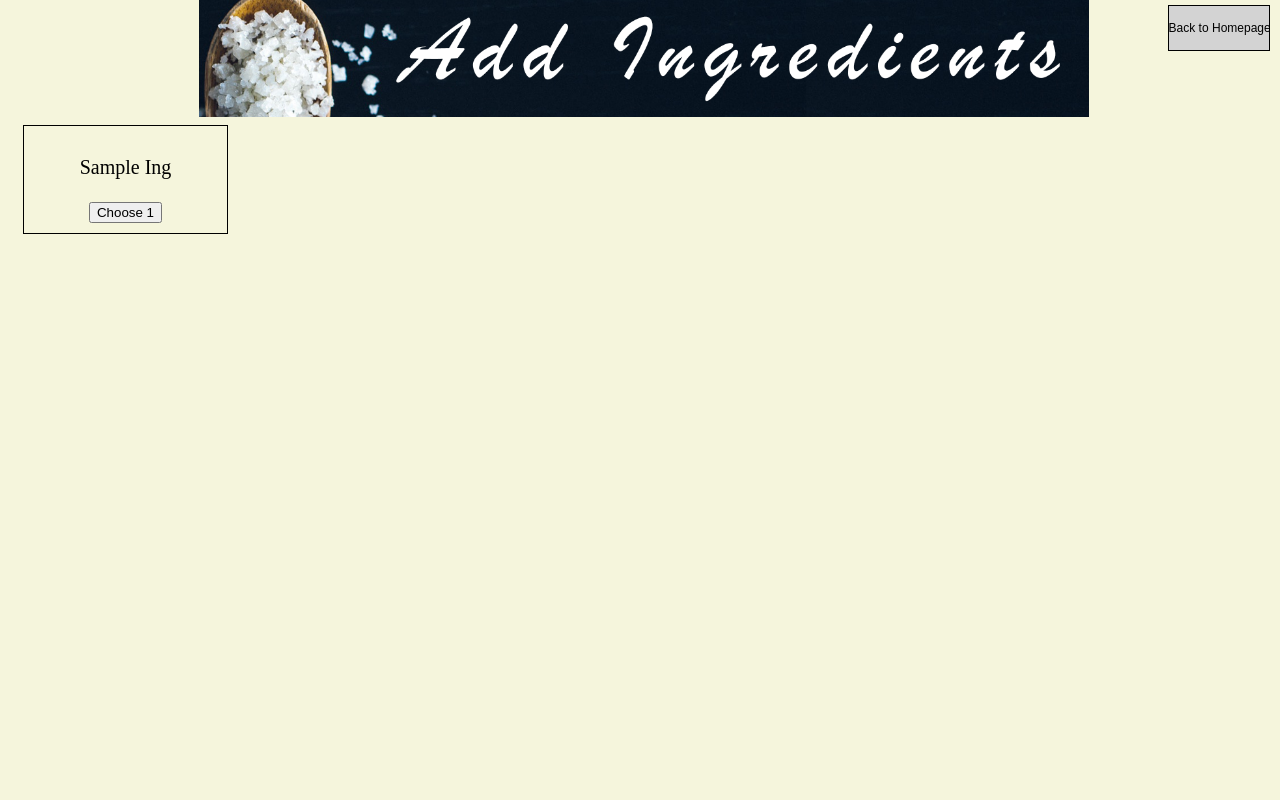
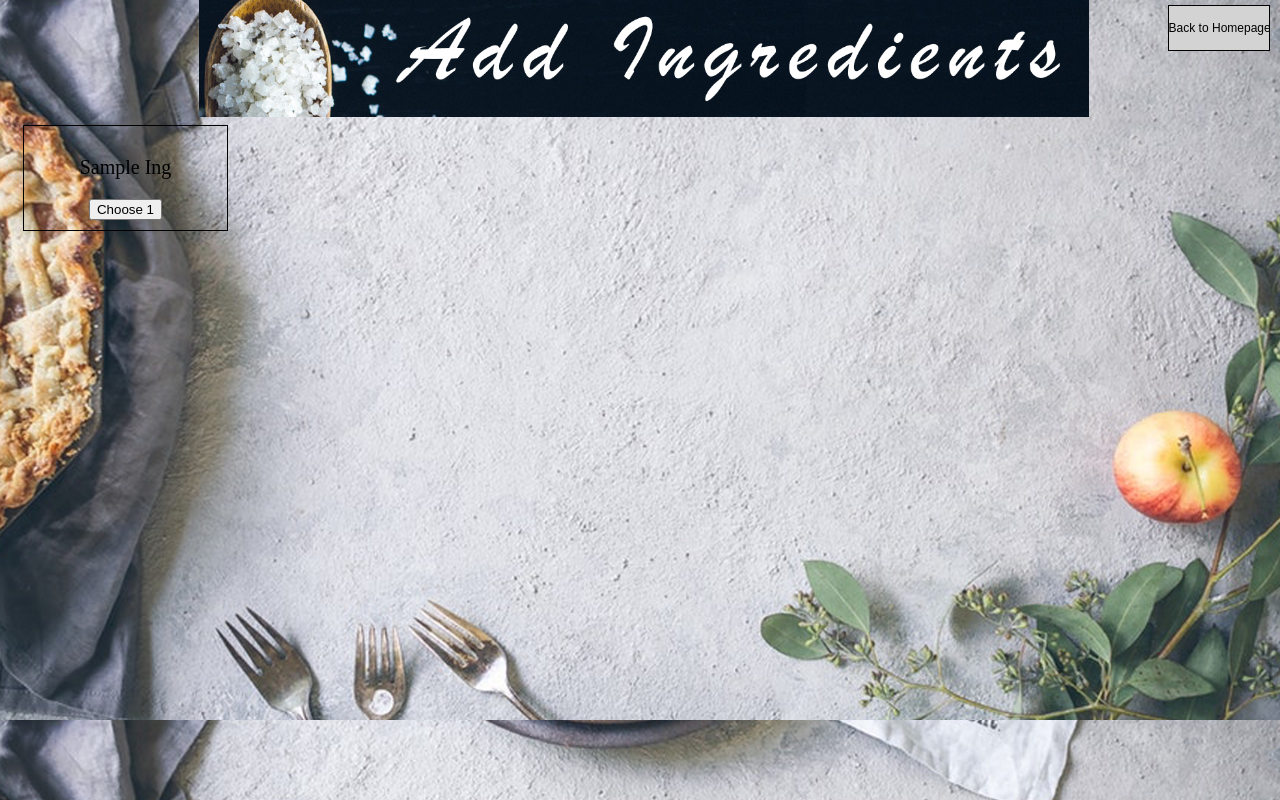
Before and after one commit to henrydaleywhite/kunopa, a Flask app: template run/src/templates/ingredient_selection.html in a window 1280 px wide. Run offline with Flask 2, Linux system fonts and the light colour scheme; the template is opened without the code that fills it: most values are stand-ins (such as "Sample title", 1, 10 or a date in 2020).

Commit message:
Work on front end for index and selection

```diff
--- a/run/src/templates/ingredient_selection.html
+++ b/run/src/templates/ingredient_selection.html
@@ -1,7 +1,9 @@
-{% extends "structure.html" %}
-
-{% block viewport %}
 <style>
+body {
+    /* background-repeat: no-repeat; */
+    background-size: 100%;
+    background-image: url({{ url_for('static', filename='select-bg.png') }});
+}
 div.title {
     text-align: center;
     position: fixed;
@@ -29,14 +31,14 @@
   margin-left: 1.25%;
   margin-right: 1.25%;
   margin-top: 10%;
-  background-color: beige;
+  /* background-color: beige; */
   float: center;
   /* top: 20%; */
   position: relative;
 }
 
 .grid-container > div {
-  background-color: beige;
+  /* background-color: beige; */
   text-align: center;
   padding-top: 10px;
   padding-bottom: 10px;
@@ -144,6 +146,7 @@
 }
 
 </style>
+<body>
     <div class="title">
         <img type="image" src="{{ url_for('static', filename='addingred_new.png') }}" alt="Header" style="max-width: 70%; max-height:auto">
     </div>
@@ -203,4 +206,4 @@
             {% endif %}
         </form>
     </div>
-{% endblock %}
+</body>
```
Also changed, not shown: run/src/templates/index.html (+13 -10 lines), run/src/static/main-bg.png (added), run/src/static/select-bg.png (added). Lines whose indentation alone changed are shown as unchanged.
